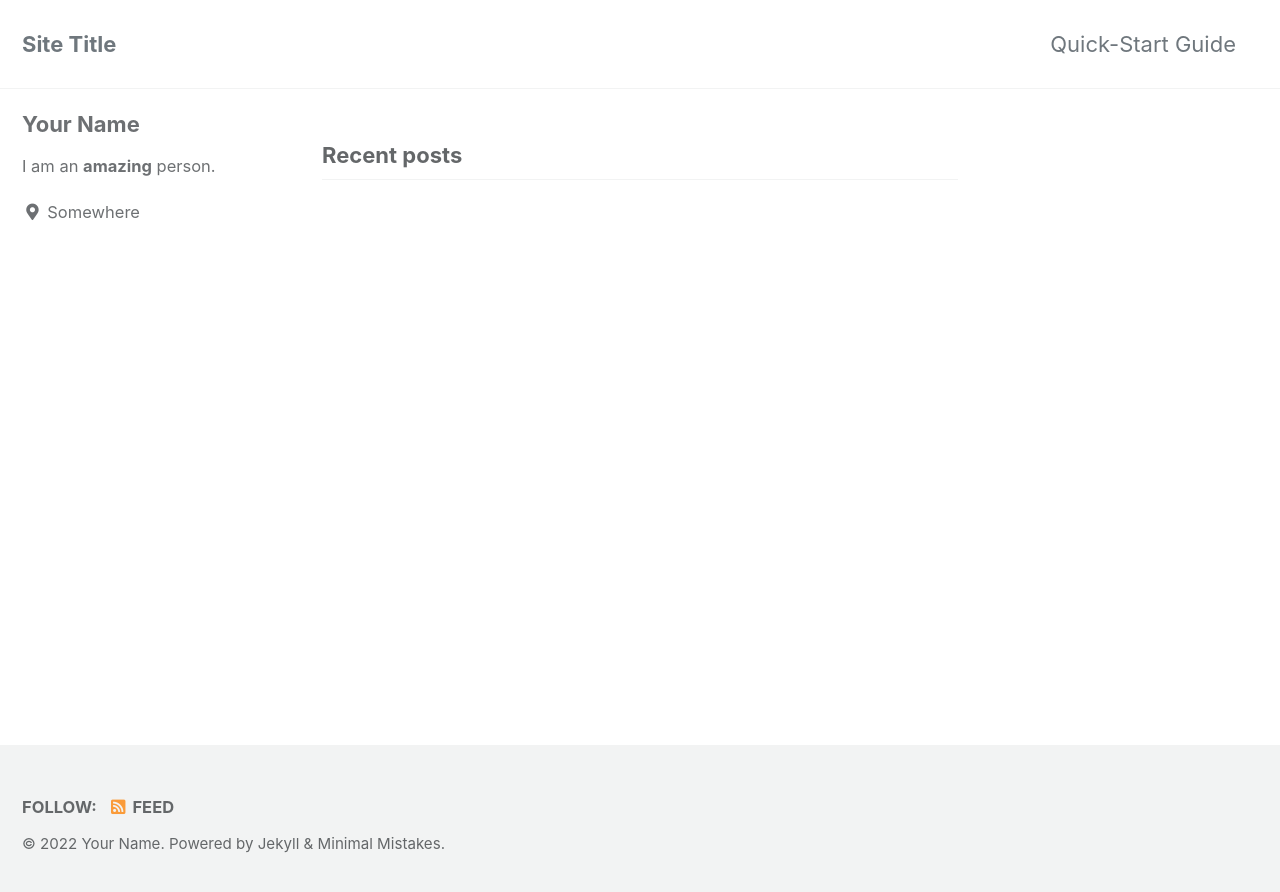
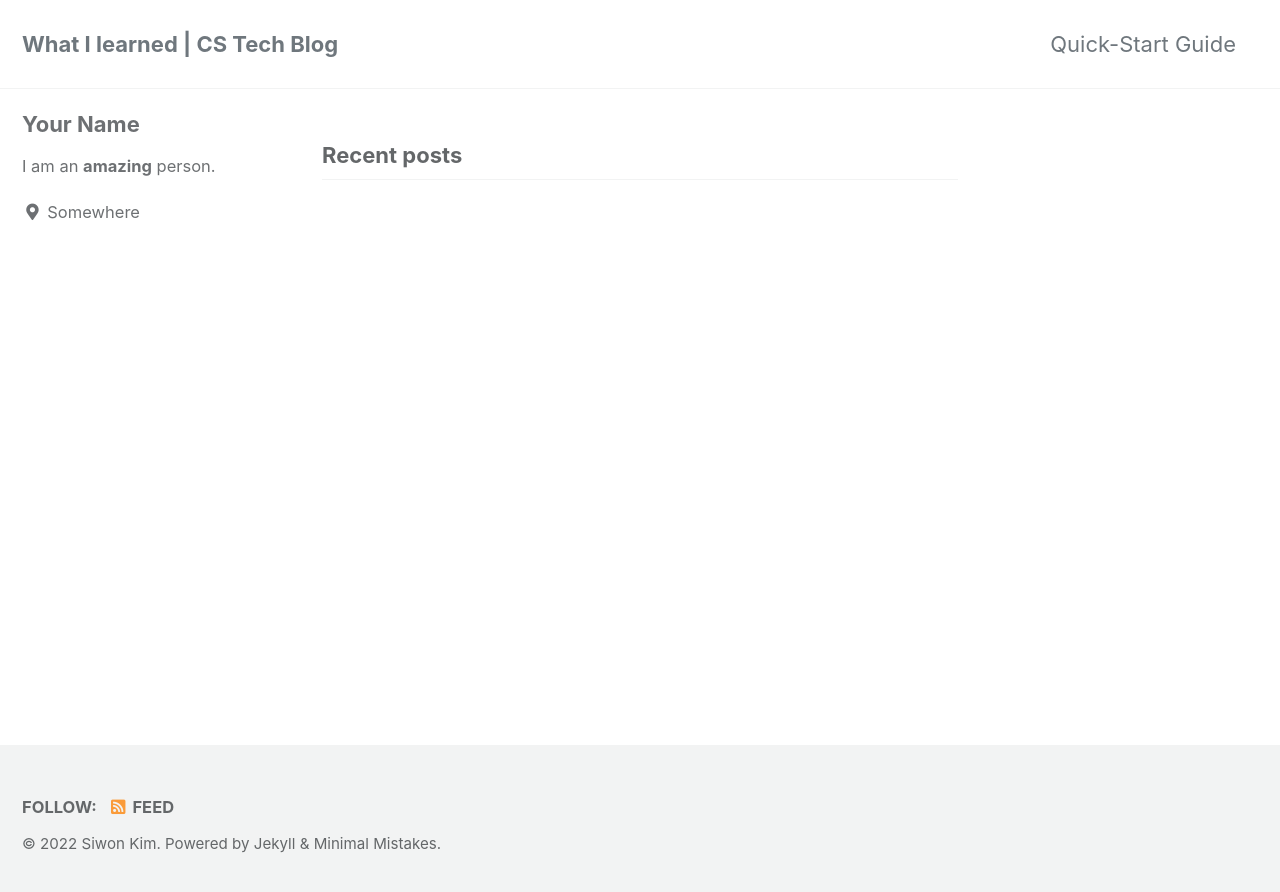
Before and after one commit to Siwon-Kim/Siwon-Kim.github.io, a Jekyll site: the page built from index.html, in a window 1280 px wide. Shown: the top 892 px of the page. Built offline with Jekyll 4.4.1, drawn with Linux system fonts in a browser that asks for light colours; cached includes are drawn as plain includes; the list of posts is cut into pages by our own code.

Commit message:
Update _config.yml

```diff
--- a/_config.yml
+++ b/_config.yml
@@ -16,14 +16,14 @@ minimal_mistakes_skin    : "default" # "air", "aqua", "contrast", "dark", "dirt"
 
 # Site Settings
 locale                   : "en-US"
-title                    : "Site Title"
+title                    : "What I learned | CS Tech Blog"
 title_separator          : "-"
-subtitle                 : # site tagline that appears below site title in masthead
-name                     : "Your Name"
-description              : "An amazing website."
-url                      : # the base hostname & protocol for your site e.g. "https://mmistakes.github.io"
+subtitle                 : # tech blog by CS student
+name                     : "Siwon Kim"
+description              : "Welcome! This is a blog for tracking and reviewing what I have learned!"
+url                      : "https://Siwon-Kim.github.io"
 baseurl                  : # the subpath of your site, e.g. "/blog"
-repository               : # GitHub username/repo-name e.g. "mmistakes/minimal-mistakes"
+repository               : "Siwon-Kim/Siwon-Kim.github.io"
 teaser                   : # path of fallback teaser image, e.g. "/assets/images/500x300.png"
 logo                     : # path of logo image to display in the masthead, e.g. "/assets/images/88x88.png"
 masthead_title           : # overrides the website title displayed in the masthead, use " " for no title
```
